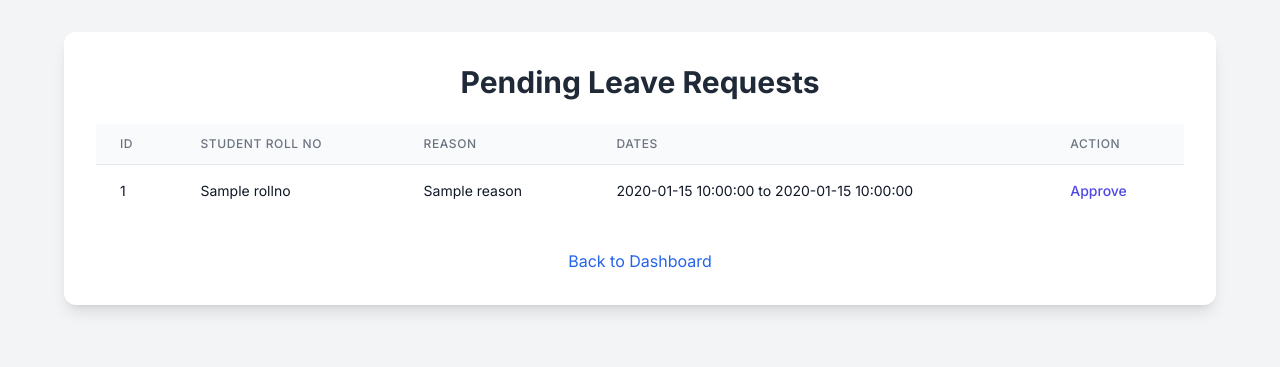
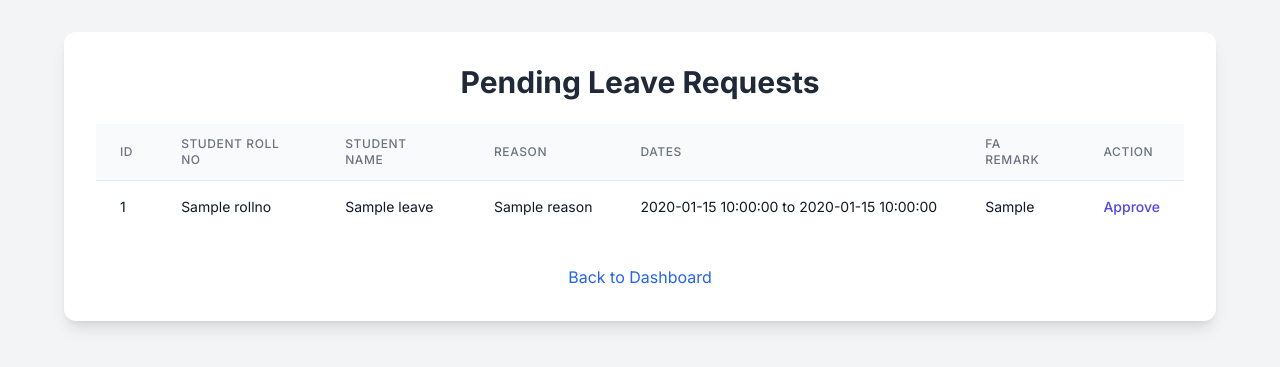
Before and after one commit to AjayyXD/GetAway, a Flask app: template templates/warden_pending_leaves.html in a window 1280 px wide. Shown: the top 367 px of the page. Run offline with Flask 3, Linux system fonts and the light colour scheme; the template is opened without the code that fills it: most values are stand-ins (such as "Sample title", 1, 10 or a date in 2020); some libraries are stand-ins or nearby versions.

```diff
--- a/main.py
+++ b/main.py
@@ -109,14 +109,15 @@ class Database:
                 leaves = cursor.fetchall()
                 return leaves
             elif role == "Warden":
-                query = f"""SELECT leaves.leave_id,leaves.rollno,leaves.reason,leaves.start_date,leaves.out_time,leaves.end_date,leaves.in_time
+                query = f"""SELECT leaves.FA_Remarks,Student.name,leaves.leave_id,leaves.rollno,leaves.reason,leaves.start_date,leaves.out_time,leaves.end_date,leaves.in_time
                 FROM leaves JOIN Student ON leaves.rollno = Student.student_id WHERE Student.warden_id = '{user_id}' AND leaves.fa_status = 'Approved'
                 AND leaves.warden_status = 'Pending' ORDER BY leaves.leave_id DESC;"""
                 cursor.execute(query)
                 leaves = cursor.fetchall()
                 return leaves
             elif role == "Admin":
-                query = 'SELECT * FROM leaves WHERE admin_status = "Pending" AND warden_status="Approved" ORDER BY id DESC'
+                query = f"""SELECT leaves.FA_Remarks,Student.name,leaves.leave_id,leaves.rollno,leaves.reason,leaves.start_date,leaves.out_time,leaves.end_date,leaves.in_time
+                FROM leaves JOIN Student ON leaves.rollno = Student.student_id WHERE leaves.warden_status = 'Approved' AND leaves.admin_status = 'Pending' ORDER BY leaves.leave_id DESC;"""
                 cursor.execute(query)
                 leaves = cursor.fetchall()
                 return leaves
@@ -404,5 +405,5 @@ def logout():
     flash('You have been logged out.', 'info')
     return redirect(url_for('login'))
 
-if __name__ == '__main__':
-    app.run(host='0.0.0.0',debug=True)
+#if __name__ == '__main__':
+#    app.run(host='0.0.0.0',debug=True)
--- a/templates/warden_pending_leaves.html
+++ b/templates/warden_pending_leaves.html
@@ -42,10 +42,16 @@
                         class="px-6 py-3 text-left text-xs font-medium text-gray-500 uppercase tracking-wider">Student
                         Roll No</th>
                     <th scope="col"
+                         class="px-6 py-3 text-left text-xs font-medium text-gray-500 uppercase tracking-wider">Student
+                        Name</th>
+                    <th scope="col"
                         class="px-6 py-3 text-left text-xs font-medium text-gray-500 uppercase tracking-wider">Reason
                     </th>
                     <th scope="col"
                         class="px-6 py-3 text-left text-xs font-medium text-gray-500 uppercase tracking-wider">Dates
+                    </th>
+                    <th scope="col"
+                        class="px-6 py-3 text-left text-xs font-medium text-gray-500 uppercase tracking-wider">FA Remark
                     </th>
                     <th scope="col"
                         class="px-6 py-3 text-left text-xs font-medium text-gray-500 uppercase tracking-wider">Action
@@ -55,11 +61,13 @@
             <tbody class="bg-white divide-y divide-gray-200">
                 {% for leave in leaves %}
                 <tr>
-                    <td class="px-6 py-4 whitespace-nowrap text-sm text-gray-900">{{ leave.id }}</td>
+                    <td class="px-6 py-4 whitespace-nowrap text-sm text-gray-900">{{ leave.leave_id }}</td>
                     <td class="px-6 py-4 whitespace-nowrap text-sm text-gray-900">{{ leave.rollno }}</td>
+                    <td class="px-6 py-4 whitespace-nowrap text-sm text-gray-900">{{ leave.name }}</td>
                     <td class="px-6 py-4 whitespace-nowrap text-sm text-gray-900">{{ leave.reason }}</td>
                     <td class="px-6 py-4 whitespace-nowrap text-sm text-gray-900">{{ leave.start_date }} to {{
                         leave.end_date }}</td>
+                    <td class="px-6 py-4 whitespace-nowrap text-sm text-gray-900">{{ leave.FA_Remarks }}</td>
                     <td class="px-6 py-4 whitespace-nowrap text-sm font-medium">
                         <form action="{{ url_for('warden_pending_leaves') }}" method="post">
                             <input type="hidden" name="leave_id" value="{{ leave.leave_id }}">
```
Also changed, not shown: templates/academics_pending_leaves.html (+9 -1 lines).
